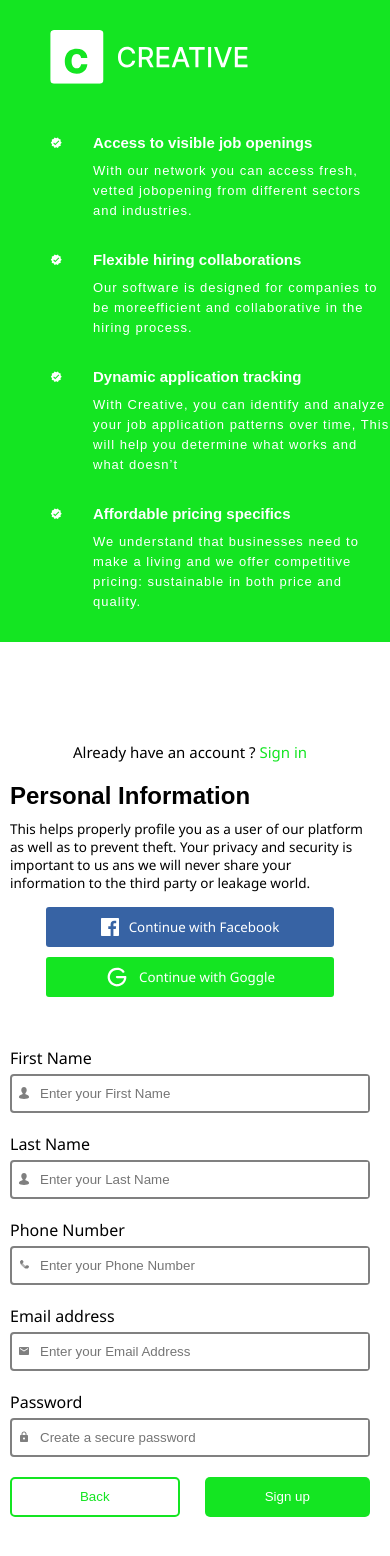
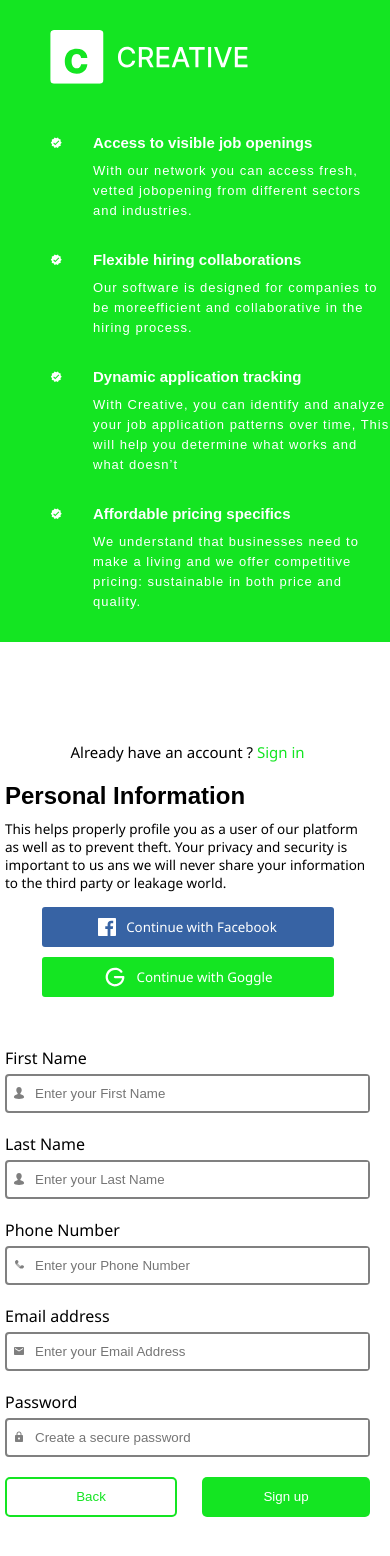
Before and after one commit to Bigoluwagentle/Creative-jobboard, a React (Create React App) app: page /Signup in a window 390 px wide. Shown: the top 1556 px of the page. Built offline with nearby package versions, Linux system fonts and the light colour scheme.

Commit message:
Initial commit

```diff
--- a/src/Components/Account.css
+++ b/src/Components/Account.css
@@ -142,7 +142,7 @@
             }
         }
         section{
-            padding-left: 10px;
+            padding-left: 5px;
 
         }
     }
--- a/src/Components/Signup.css
+++ b/src/Components/Signup.css
@@ -184,7 +184,7 @@
         }
         section{
             + section{
-                padding-left: 10px;
+                padding-left: 5px;
                 > p{
                     margin-top: 0px;
                 }
```
